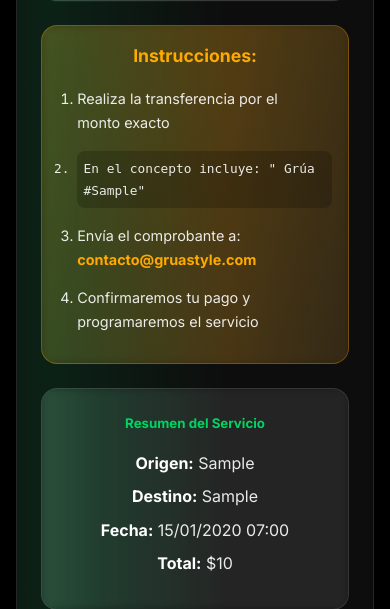
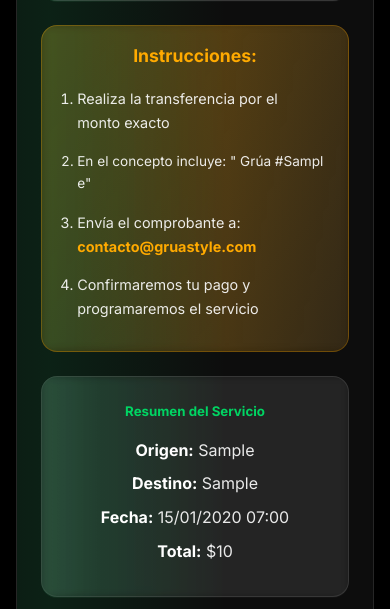
Before and after one commit to alexitico1989/grua-style, a Django app: page /confirmacion-transferencia/1/ in a window 390 px wide. Shown: the part 962-1571 px from the top of the page. Run offline with Django 4.2, Linux system fonts and the light colour scheme; a user stored in the database is signed in; tables that the repository leaves empty hold one stand-in row (values such as "Sample post").

Commit message:
Fix mobile CSS for transfer confirmation - improve number display and symmetric layout

```diff
--- a/templates/grua_app/confirmacion_transferencia.html
+++ b/templates/grua_app/confirmacion_transferencia.html
@@ -395,15 +395,12 @@
 
     /* ARREGLAR ESPECÍFICAMENTE EL NÚMERO DE ORDEN */
     .instructions li:nth-child(2) {
-        word-break: break-all;
-        overflow-wrap: anywhere;
-        font-family: monospace;
-        font-size: 0.85rem;
-        background: rgba(0, 0, 0, 0.2);
-        padding: 0.5rem;
-        border-radius: 8px;
-        margin: 1rem 0;
-    }
+    word-break: break-all;
+    overflow-wrap: anywhere;
+    font-size: 0.9rem;
+    margin: 1rem 0;
+    line-height: 1.6;
+}
 }
 
 /* Pantallas muy pequeñas */
@@ -418,8 +415,7 @@
     }
 
     .instructions li:nth-child(2) {
-        font-size: 0.8rem;
-        padding: 0.4rem;
+        font-size: 0.85rem;
     }
 }
 </style>
```
